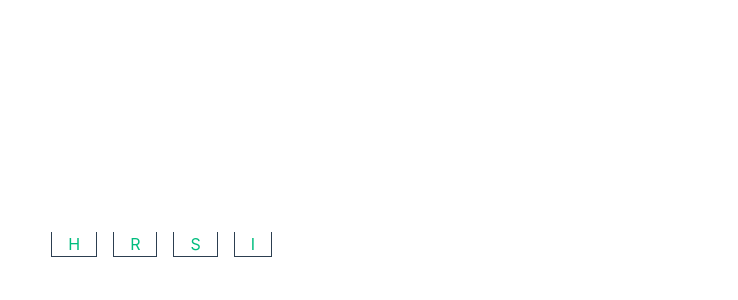
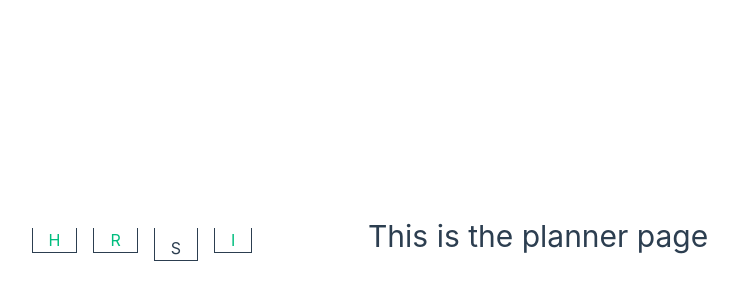
Before and after one commit to benjamin-wright/ingredients, a Vue app: page /planner in a window 1280 px wide. Before the commit this address had no page. Shown: the part 164-464 px from the top of the page, without its empty margins (272-1010 px from the left). Built offline with nearby package versions, Linux system fonts and the light colour scheme.

Commit message:
rename Schedule page to Planner

```diff
--- a/src/App.vue
+++ b/src/App.vue
@@ -8,7 +8,7 @@ import NavTab from './components/NavTab.vue'
     <nav>
       <NavTab to="/" content="H" />
       <NavTab to="/recipies" content="R" />
-      <NavTab to="/schedule" content="S" />
+      <NavTab to="/planner" content="S" />
       <NavTab to="/ingredients" content="I" />
     </nav>
   </header>
--- a/src/router/index.ts
+++ b/src/router/index.ts
@@ -2,7 +2,7 @@ import { createRouter, createWebHistory } from 'vue-router'
 import HomeView from '../views/HomeView.vue'
 import IngredientsView from '../views/IngredientsView.vue'
 import RecipiesView from '../views/RecipiesView.vue'
-import ScheduleView from '../views/ScheduleView.vue'
+import PlannerView from '../views/PlannerView.vue'
 
 const router = createRouter({
   history: createWebHistory(import.meta.env.BASE_URL),
@@ -23,9 +23,9 @@ const router = createRouter({
       component: RecipiesView
     },
     {
-      path: '/schedule',
-      name: 'schedule',
-      component: ScheduleView
+      path: '/planner',
+      name: 'planner',
+      component: PlannerView
     },
   ]
 })
--- a/src/views/ScheduleView.vue
+++ b/src/views/PlannerView.vue
@@ -1,12 +1,12 @@
 <template>
-    <div class="schedule">
-      <h1>This is the schedule page</h1>
+    <div class="planner">
+      <h1>This is the planner page</h1>
     </div>
   </template>
 
   <style>
   @media (min-width: 1024px) {
-    .schedule {
+    .planner {
       min-height: 100vh;
       display: flex;
       align-items: center;
```
